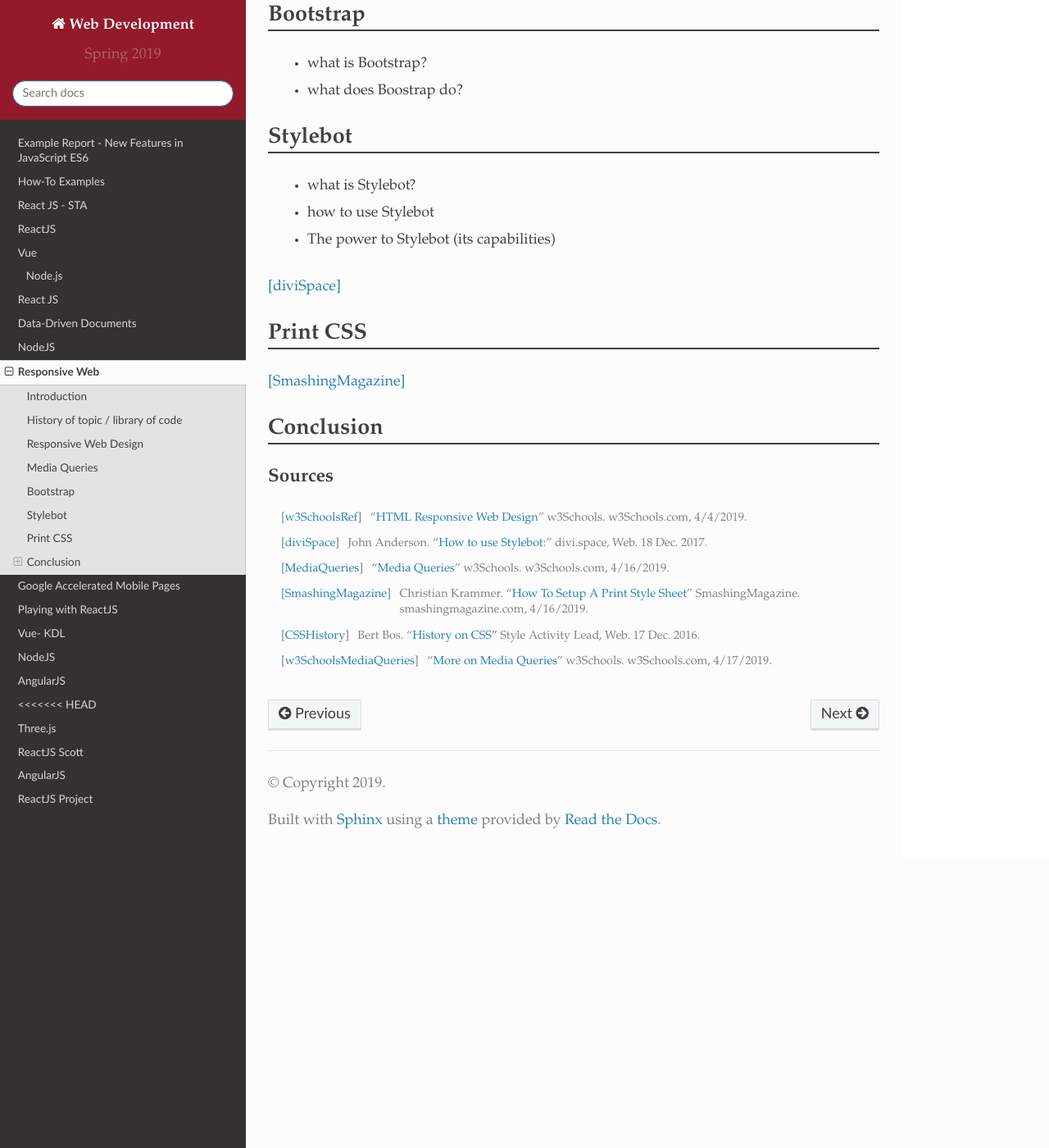
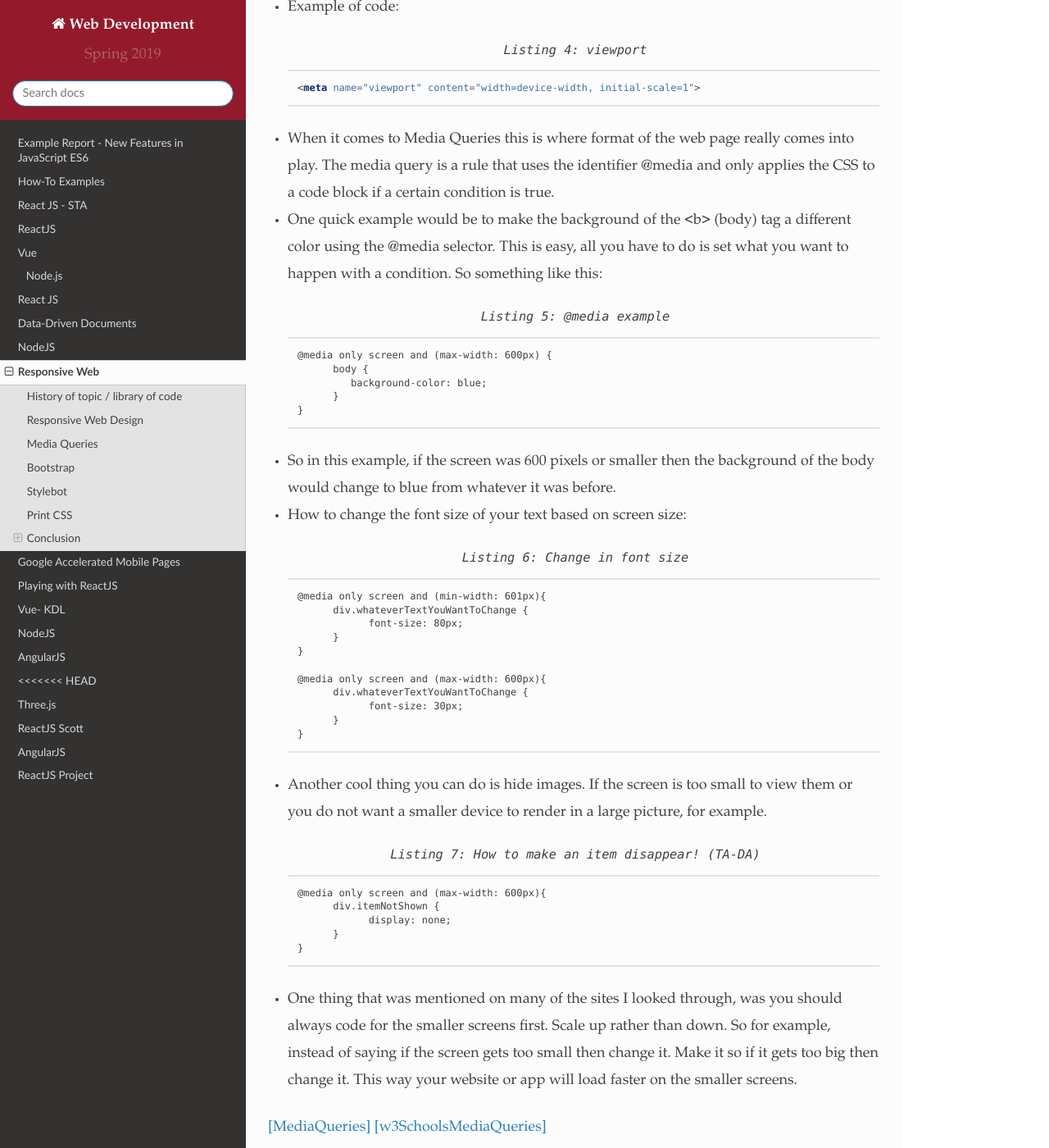
Before and after one commit to pvcraven/2019_spring_web_dev, a Sphinx documentation site: the page built from source/final/espersen/index.rst, in a window 1280 px wide and 1400 px high, scrolled down 1818 px. Shown: the whole window at 82% size. Built offline with Sphinx 7.4.7 and the Read the Docs theme 2.0.0, drawn with Linux system fonts in a browser that asks for light colours; some of the changed text lies outside the part shown.

Commit message:
added some media queries

```diff
--- a/source/final/espersen/index.rst
+++ b/source/final/espersen/index.rst
@@ -1,27 +1,24 @@
 Responsive Web
 ==============
 
-Introduction
-~~~~~~~~~~~~
-
-* When it comes to styling a web page or a mobile app or even being able to print
-  out a web page, there are many tools that you can use.  The main idea here is
-  the CSS or a cascading style sheet.  This special document usually holds all of
-  the styling and formatting for the web page or mobile app you are designing.
-  This could include anything that applies to the presentation of the content on
-  the page; layout, colors, and even fonts.  With a CSS file, it is easier to change
-  the presentation of the content and allows the programmer to quickly change
-  multiple aspects of the web page or app at once.
+When it comes to styling a web page or a mobile app or even being able to print
+out a web page, there are many tools that you can use.  The main idea here is
+the CSS or a cascading style sheet.  This special document usually holds all of
+the styling and formatting for the web page or mobile app you are designing.
+This could include anything that applies to the presentation of the content on
+the page; layout, colors, and even fonts.  With a CSS file, it is easier to change
+the presentation of the content and allows the programmer to quickly change
+multiple aspects of the web page or app at once.
 
 History of topic / library of code
 ~~~~~~~~~~~~~~~~~~~~~~~~~~~~~~~~~~
-* There was not always CSS and the ability to change the styling and other aspects
-  of the web browser.  In the early web browsing days, when Mosaic and and other
-  early stage web clients were out, the only things you could change were the color
-  and style of the font you see.  Eventually, the people complained about custom
-  touches and that they wanted more from their browsing clients.  That is when a few
-  people teamed up and made CSS.  The first CSS idea was brought to attention by
-  Bert Bos and Håkon Wium Lie. [CSSHistory]_
+There was not always CSS and the ability to change the styling and other aspects
+of the web browser.  In the early web browsing days, when Mosaic and and other
+early stage web clients were out, the only things you could change were the color
+and style of the font you see.  Eventually, the people complained about custom
+touches and that they wanted more from their browsing clients.  That is when a few
+people teamed up and made CSS.  The first CSS idea was brought to attention by
+Bert Bos and Håkon Wium Lie. [CSSHistory]_
 
 Responsive Web Design
 ~~~~~~~~~~~~~~~~~~~~~
@@ -57,6 +54,21 @@
 
  [w3SchoolsRef]_
 
+* You can also change the colors using hexadecimal color codes, something like this:
+
+  .. code-block:: html
+        :caption: Hexadecimal Color Code Changes
+
+        #p3 {background-color: #FF0000;opacity:1;}
+        <p id="p3">Red</p>
+
+  This will do the same thing as above however using that special code.  You can
+  find these codes at this website, `Hexadecimal Codes`_.
+
+
+
+
+
 Media Queries
 ~~~~~~~~~~~~~
 
@@ -67,6 +79,64 @@
       :caption: viewport
 
       <meta name="viewport" content="width=device-width, initial-scale=1">
+
+* When it comes to Media Queries this is where format of the web page really comes
+  into play.  The media query is a rule that uses the identifier @media and only
+  applies the CSS to a code block if a certain condition is true.
+
+* One quick example would be to make the background of the <b> (body) tag a different
+  color using the @media selector.  This is easy, all you have to do is set what
+  you want to happen with a condition.  So something like this:
+
+  .. code-block:: html
+      :caption: @media example
+
+      @media only screen and (max-width: 600px) {
+            body {
+               background-color: blue;
+            }
+      }
+
+* So in this example, if the screen was 600 pixels or smaller then the background
+  of the body would change to blue from whatever it was before.
+
+* How to change the font size of your text based on screen size:
+
+  .. code-block:: html
+      :caption: Change in font size
+
+      @media only screen and (min-width: 601px){
+            div.whateverTextYouWantToChange {
+                  font-size: 80px;
+            }
+      }
+
+      @media only screen and (max-width: 600px){
+            div.whateverTextYouWantToChange {
+                  font-size: 30px;
+            }
+      }
+
+* Another cool thing you can do is hide images.  If the screen is too small to
+  view them or you do not want a smaller device to render in a large picture,
+  for example.
+
+  .. code-block:: html
+      :caption: How to make an item disappear! (TA-DA)
+
+      @media only screen and (max-width: 600px){
+            div.itemNotShown {
+                  display: none;
+            }
+      }
+
+* One thing that was mentioned on many of the sites I looked through, was you
+  should always code for the smaller screens first.  Scale up rather than down.
+  So for example, instead of saying if the screen gets too small then change it.
+  Make it so if it gets too big then change it.  This way your website or app will
+  load faster on the smaller screens.
+
+
 
 [MediaQueries]_
 [w3SchoolsMediaQueries]_
@@ -101,3 +173,6 @@
 .. [SmashingMagazine] Christian Krammer. "`How To Setup A Print Style Sheet <https://www.smashingmagazine.com/2011/11/how-to-set-up-a-print-style-sheet/>`_" SmashingMagazine. smashingmagazine.com, 4/16/2019.
 .. [CSSHistory] Bert Bos. "`History on CSS <https://www.w3.org/Style/CSS20/history.html>`_" Style Activity Lead, Web. 17 Dec. 2016.
 .. [w3SchoolsMediaQueries] "`More on Media Queries <https://www.w3schools.com/cssref/css3_pr_mediaquery.asp>`_" w3Schools. w3Schools.com, 4/17/2019.
+
+
+.. _Hexadecimal Codes: https://www.rapidtables.com/web/color/html-color-codes.html
```
Also changed, not shown: other parts of source/final/espersen/index.rst (+2 -0 lines).
